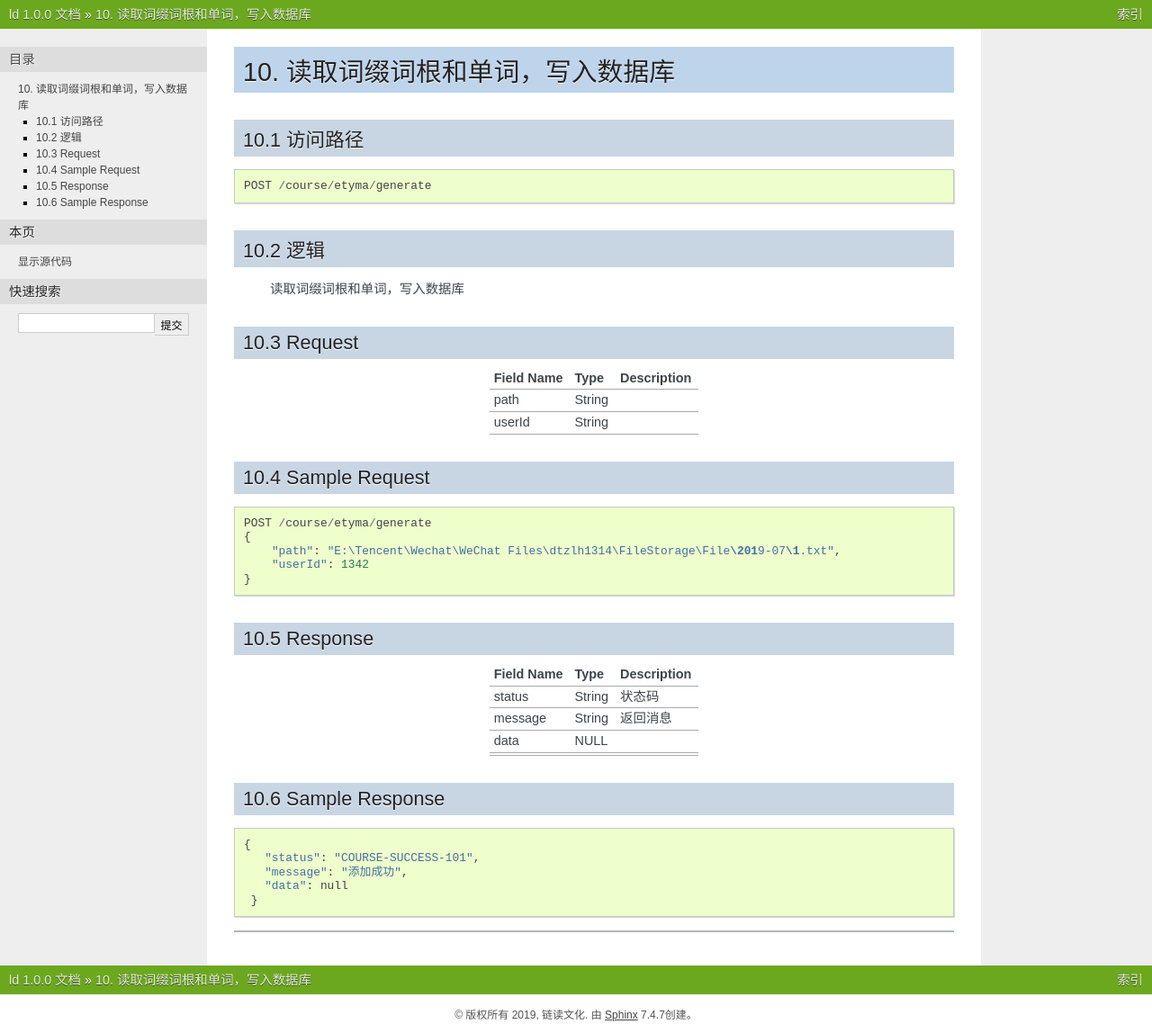
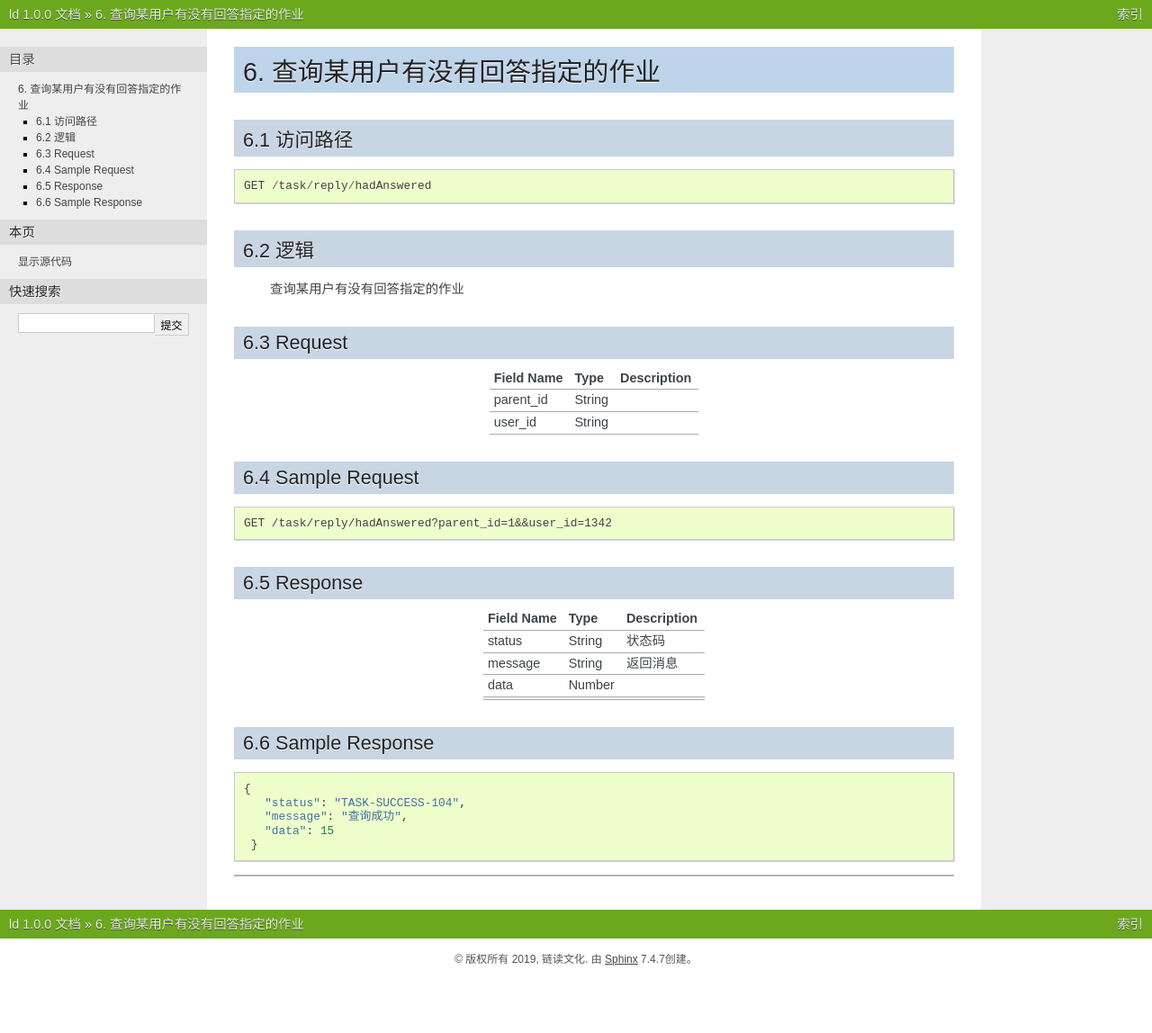
Before and after one commit to IneverStop/ld, a Sphinx documentation site: the page built from source/generate.rst, in a window 1280 px wide. Shown: the whole page at 90% size. Built offline with Sphinx 7.4.7, drawn with Linux system fonts in a browser that asks for light colours; after the commit the page ends 1086 px from its top, so only the background shows below that.

Commit message:
task文档

```diff
--- a/source/generate.rst
+++ b/source/generate.rst
@@ -1,38 +1,33 @@
-10. 读取词缀词根和单词，写入数据库
+6. 查询某用户有没有回答指定的作业
 ^^^^^^^^^^^^^^^^^^^^^^^^^^^^^^^^^^^^^^^^^^
 
-10.1 访问路径
+6.1 访问路径
 >>>>>>>>>>>>>>>>>>>>>>>>>>>>>>>>>>>>>>>>>>>>>>>>>>>>
 ::
 
- POST /course/etyma/generate
+ GET /task/reply/hadAnswered
 
-10.2 逻辑
+6.2 逻辑
 >>>>>>>>>>>>>>>>>>>>>>>>>>>>>>>>>>>>>>>>>>>>>>>>>>>>
 
- 读取词缀词根和单词，写入数据库
+ 查询某用户有没有回答指定的作业
 
-10.3 Request
+6.3 Request
 >>>>>>>>>>>>>>>>>>>>>>>>>>>>>>>>>>>>>>>>>>>>>>>>>>>>
 =============== =============== =============================================
   Field Name         Type                        Description
 =============== =============== =============================================
-     path           String
+   parent_id        String
 --------------- --------------- ---------------------------------------------
-    userId          String
+    user_id         String
 =============== =============== =============================================
 
-10.4 Sample Request
+6.4 Sample Request
 >>>>>>>>>>>>>>>>>>>>>>>>>>>>>>>>>>>>>>>>>>>>>>>>>>>>
 ::
 
-    POST /course/etyma/generate
-    {
-        "path": "E:\Tencent\Wechat\WeChat Files\dtzlh1314\FileStorage\File\2019-07\1.txt",
-        "userId": 1342
-    }
-
-10.5 Response
+    GET /task/reply/hadAnswered?parent_id=1&&user_id=1342
+6.5 Response
 >>>>>>>>>>>>>>>>>>>>>>>>>>>>>>>>>>>>>>>>>>>>>>>>>>>>
 =============== =============== =============================================
   Field Name         Type                        Description
@@ -41,18 +36,18 @@
 --------------- --------------- ---------------------------------------------
     message         String                          返回消息
 --------------- --------------- ---------------------------------------------
-     data            NULL
+     data           Number
 --------------- --------------- ---------------------------------------------
 =============== =============== =============================================
 
-10.6 Sample Response
+6.6 Sample Response
 >>>>>>>>>>>>>>>>>>>>>>>>>>>>>>>>>>>>>>>>>>>>>>>>>>>>
 ::
 
    {
-      "status": "COURSE-SUCCESS-101",
-      "message": "添加成功",
-      "data": null
+      "status": "TASK-SUCCESS-104",
+      "message": "查询成功",
+      "data": 15
     }
 
 ---------------------------------------------
```
Also changed, not shown: source/modules/task.rst (+53 -0 lines).
